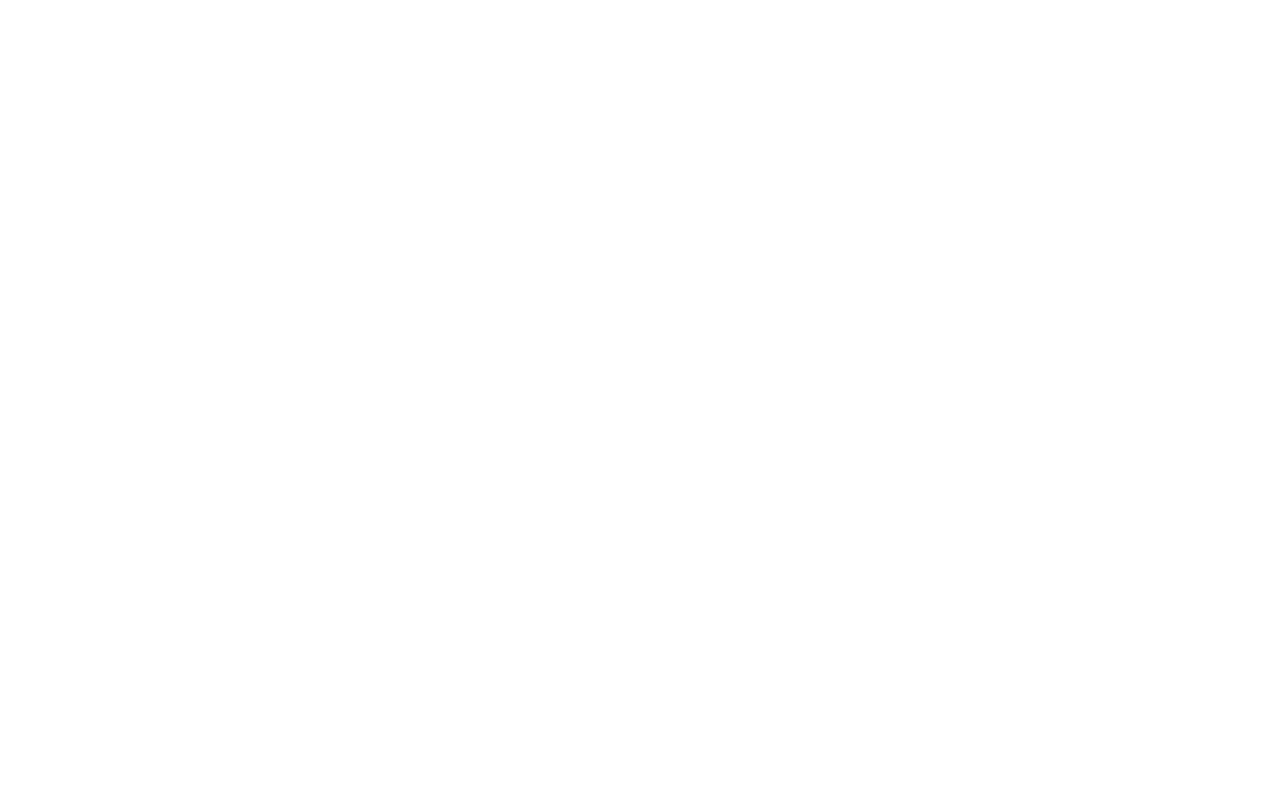
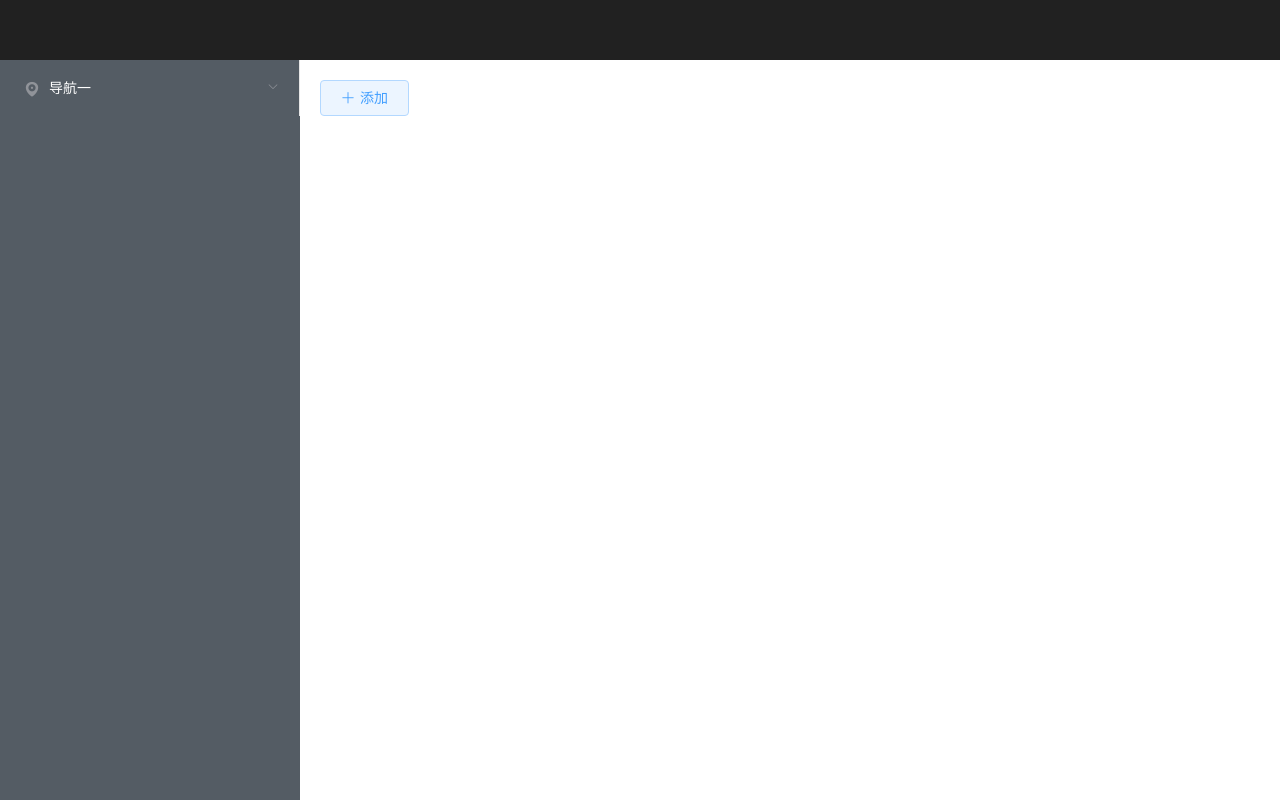
Before and after one commit to wtdtcwsws/cyshop_vue, a Vue app: page /liuzhi in a window 1280 px wide. Built offline with nearby package versions, Linux system fonts and the light colour scheme.

Commit message:
添加按钮、面包屑导航、返回按钮上传

```diff
--- /dev/null
+++ b/src/components/AddButton--添加按钮.vue
@@ -0,0 +1,7 @@
+<template>
+<div>
+
+<el-button size="medium" type="primary" icon="el-icon-plus" plain>添加</el-button>
+
+</div>
+</template>
--- a/src/router.js
+++ b/src/router.js
@@ -26,42 +26,47 @@
         //   }
         {
             path: '/',
-          redirect:'/login'
+            redirect: '/login'
         },
         {
-          name:'login',
-          path:'/login',
-          component:()=>import('./views/Login')
+            name: 'login',
+            path: '/login',
+            component: () => import('./views/Login')
         },
 
         {
-          name:'Index',
-          path:'/index',
-          component:()=>import('./views/Main'),
-          children:[
+            name: 'Index',
+            path: '/index',
+            component: () => import('./views/Main'),
+            children: [
                 {
-                  name:'home',
-                  path:'/home',
-                  component:()=>import('./views/Home')
+                    name: 'home',
+                    path: '/home',
+                    component: () => import('./views/Home')
                 },
                 {
-                  name:'about',
-                  path:'/about',
-                  component:()=>import('./views/About')
+                    name: 'about',
+                    path: '/about',
+                    component: () => import('./views/About')
                 },
                 {
-                  name:'table',
-                  path:'/table',
-                  component:()=>import('./views/Table')
-              },{
-                  name:'wutong',
-                  path:'/wutong',
-                  component:()=>import('./views/WuTong')
+                    name: 'table',
+                    path: '/table',
+                    component: () => import('./views/Table')
+                }, {
+                    name: 'liuzhi',
+                    path: '/liuzhi',
+                    component: () => import('./views/liuzhi')
                 },
                 {
-                  name:'table',
-                  path:'/table',
-                  component:()=>import('./views/Table')
+                    name: 'wutong',
+                    path: '/wutong',
+                    component: () => import('./views/WuTong')
+                },
+                {
+                    name: 'table',
+                    path: '/table',
+                    component: () => import('./views/Table')
                 }
             ]
         }
--- /dev/null
+++ b/src/views/liuzhi.vue
@@ -0,0 +1,18 @@
+<template>
+    <div class="liuzhi">
+
+        <abc></abc>
+    </div>
+</template>
+
+<script>
+    // @ is an alias to /src
+    import abc from '@/components/AddButton--添加按钮.vue'
+
+    export default {
+        name: 'liuzhi',
+        components: {
+            abc
+        }
+    }
+</script>
```
Also changed, not shown: src/components/Breadcrumbs--面包屑导航.vue (added, +11 -0 lines), src/components/ReturnButton--返回按钮.vue (added, +7 -0 lines), 1 other file (tests, documents, lock files or other folders). Lines whose indentation alone changed are shown as unchanged.
